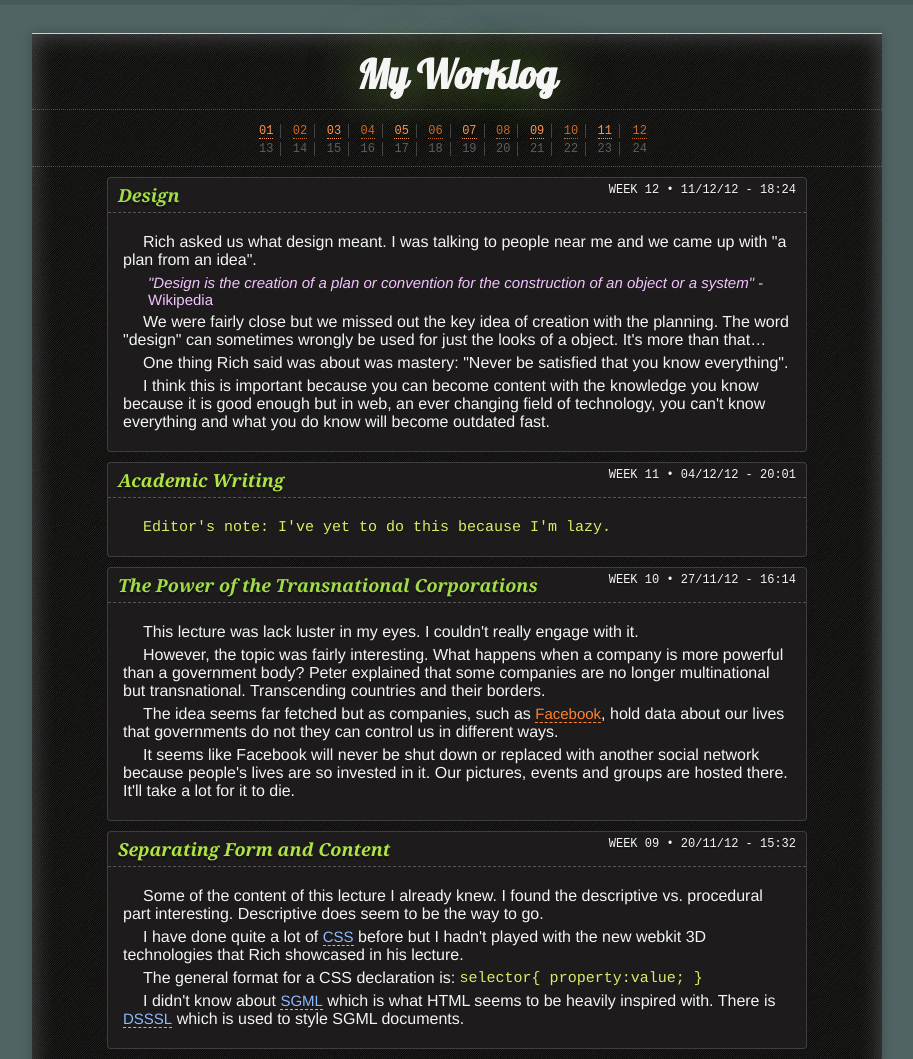
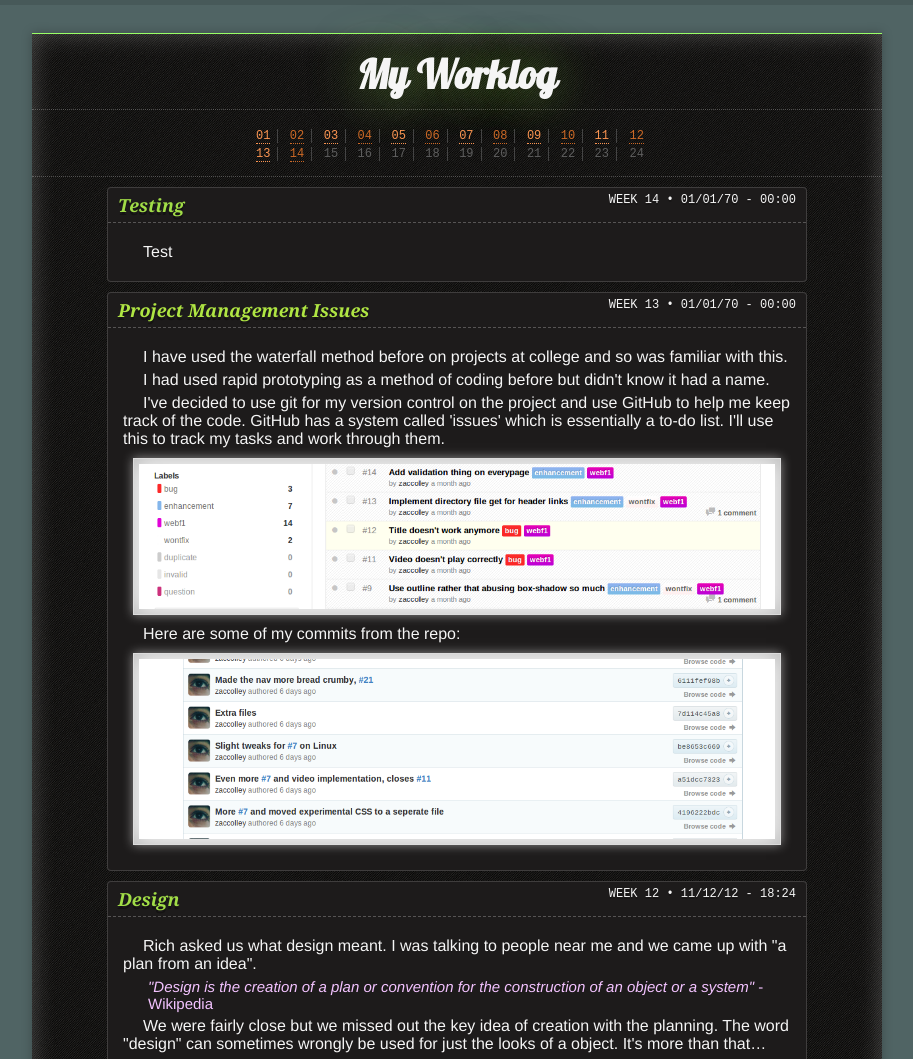
Before and after one commit to zaccolley/disco, a PHP site: page /worklog.php in a window 1280 px wide. Shown: the part 82-1141 px from the top of the page, without its empty margins (183-1096 px from the left). Run offline with PHP 8.4, Linux system fonts and the light colour scheme.

Commit message:
Added content to worklog and edited worklog code

```diff
--- a/webf1/css/style.css
+++ b/webf1/css/style.css
@@ -656,9 +656,14 @@ header .links a:hover, header .links .current{
 }
 
 .worklog nav{
-	padding: 10px 220px;
+	padding: 15px 0;
 	cursor: default;
 	border-bottom: 1px dotted rgba(255,255,255,0.25);
+}
+
+.worklog nav ul{
+	width: 26em;
+	margin: 0 auto;
 }
 
 .worklog nav ul li{
@@ -836,7 +841,7 @@ header .links a:hover, header .links .current{
 .worklog .post section.content #left{ float:left; }
 
 .worklog .post section.content .image img{
-	max-width: 350px;
+	width: 100%;
 	display: block;
 }
 
--- a/webf1/worklog.php
+++ b/webf1/worklog.php
@@ -1,17 +1,24 @@
 <?php
+
+	$d = dir("worklog/logs");
+	$fileCount = 0;
+	while (false !== $d->read()) {
+	   $fileCount++;
+	}
+	$d->close();
+
+	$currentWeek = $fileCount - 2;
 
 	include('header.php');
 	echo "<article class='worklog'>";
-	include "worklog/head.html";
+	include "worklog/head.php";
 	include "worklog/post.php";
 	include "worklog/date.php";
 	include "worklog/tags.php";
 
 	echo "<!-- Term 1 -->";
 
-	$currentWeek = 12;
-
-	for ($weekNo = 12; $weekNo > 0; $weekNo--){
+	for ($weekNo = $currentWeek; $weekNo > 0; $weekNo--){
 		include "worklog/logs/" . $weekNo . ".php";
 	}
 
--- a/webf1/worklog/head.html
+++ /dev/null
@@ -1,38 +0,0 @@
-	<article id="wrapper">
-
-			<section class="head">
-				<h1>My Worklog</h1>
-			</section>
-
-			<nav>
-
-				<ul>
-					<li class="active"><a href="#01">01</a></li>
-					<li class="active"><a href="#02">02</a></li>
-					<li class="active"><a href="#03">03</a></li>
-					<li class="active"><a href="#04">04</a></li>
-					<li class="active"><a href="#05">05</a></li>
-					<li class="active"><a href="#06">06</a></li>
-					<li class="active"><a href="#07">07</a></li>
-					<li class="active"><a href="#08">08</a></li>
-					<li class="active"><a href="#09">09</a></li>
-					<li class="active"><a href="#10">10</a></li>
-					<li class="active"><a href="#11">11</a></li>
-					<li class="active"><a href="#12">12</a></li>
-					<li class="inactive"><a href="#13">13</a></li>
-					<li class="inactive"><a href="#14">14</a></li>
-					<li class="inactive"><a href="#15">15</a></li>
-					<li class="inactive"><a href="#16">16</a></li>
-					<li class="inactive"><a href="#17">17</a></li>
-					<li class="inactive"><a href="#18">18</a></li>
-					<li class="inactive"><a href="#19">19</a></li>
-					<li class="inactive"><a href="#20">20</a></li>
-					<li class="inactive"><a href="#21">21</a></li>
-					<li class="inactive"><a href="#22">22</a></li>
-					<li class="inactive"><a href="#23">23</a></li>
-					<li class="inactive"><a href="#24">24</a></li>
-				</ul>
-
-			</nav>
-
-			<!-- Term 1 -->
--- /dev/null
+++ b/webf1/worklog/head.php
@@ -0,0 +1,26 @@
+	<article id="wrapper">
+
+			<section class="head">
+				<h1>My Worklog</h1>
+			</section>
+
+			<nav>
+
+				<ul>
+					<?php
+					for($i = 1; $i < 25; $i++){
+						if($i < $fileCount - 1){
+							if($i < 10){
+								$i = "0" . $i;
+							}
+							echo "<li class='active'><a href='#" . $i . "'>" . $i . "</a></li>\n";
+						}else{
+							echo "<li class='inactive'><a href='#'>" . $i . "</a></li>\n";
+						}
+					}
+					?>
+				</ul>
+
+			</nav>
+
+			<!-- Term 1 -->
--- /dev/null
+++ b/webf1/worklog/logs/13.php
@@ -0,0 +1,12 @@
+<?php
+
+	$text = "<p>I have used the waterfall method before on projects at college and so was familiar with this.</p>"
+		  . "<p>I had used rapid prototyping as a method of coding before but didn't know it had a name.</p>"
+		  . "<p>I've decided to use git for my version control on the project and use GitHub to help me keep track of the code. GitHub has a system called 'issues' which is essentially a to-do list. I'll use this to track my tasks and work through them.</p>"
+		  . createImage('http://www.github.com/zaccolley', 'img/githubscreen.png', 'Github Issues screenshot', 'center')
+		  . "<p>Here are some of my commits from the repo:</p>"
+		  . createImage('http://www.github.com/zaccolley', 'img/githubcommitsscreen.png', 'Github Issues screenshot', 'center');
+
+	echo createPost("Project Management Issues", "13", strtotime("January 08 20133 15:00:00 GMT"), $text);
+
+?>
--- /dev/null
+++ b/webf1/worklog/logs/14.php
@@ -0,0 +1,7 @@
+<?php
+
+	$text = "<p>Test</p>";
+
+	echo createPost("Testing", "14", strtotime("January 08 20133 15:00:00 GMT"), $text);
+
+?>
```
Also changed, not shown: webf1/img/githubcommitsscreen.png (added), webf1/img/githubscreen.png (added).
